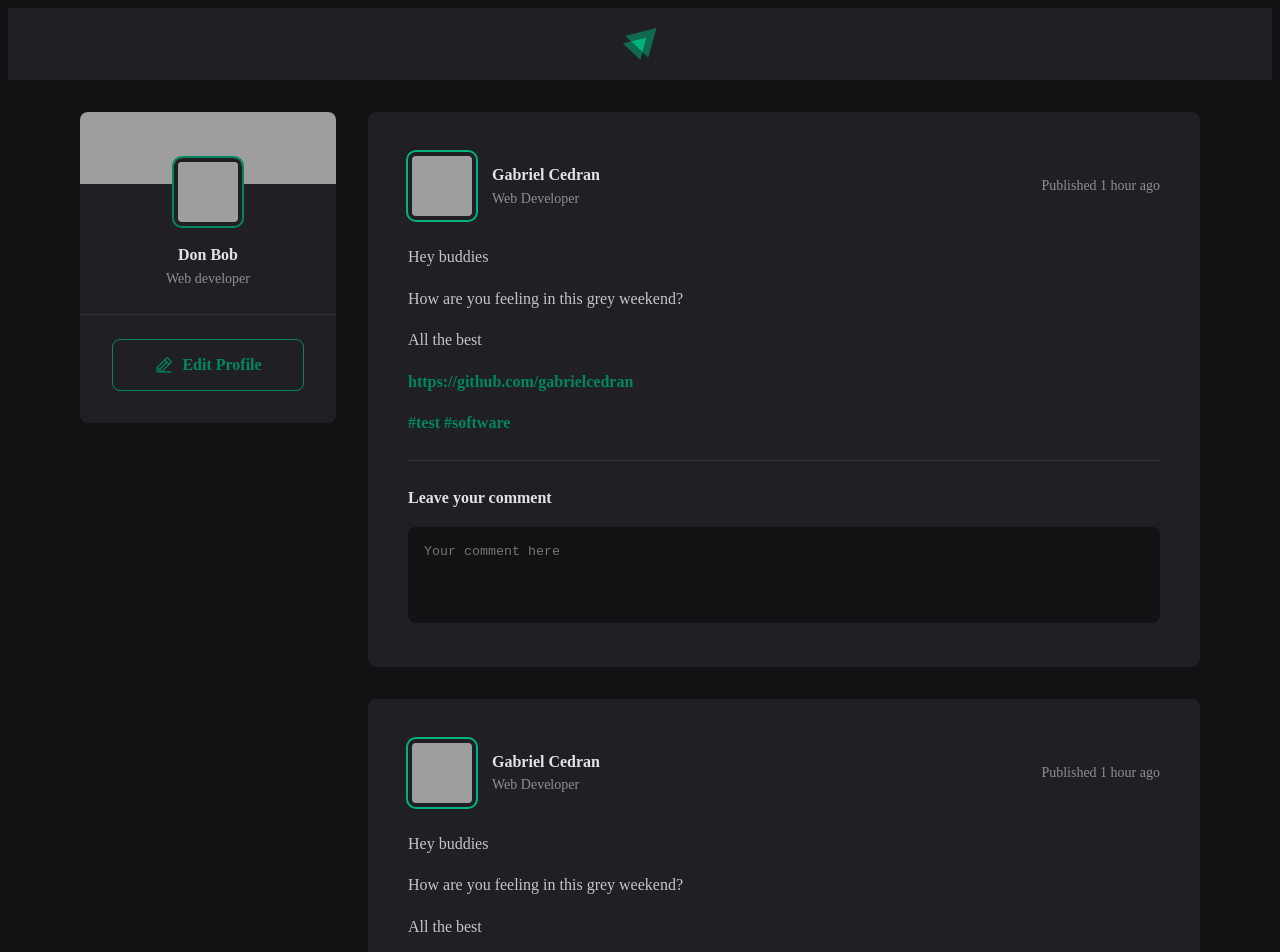
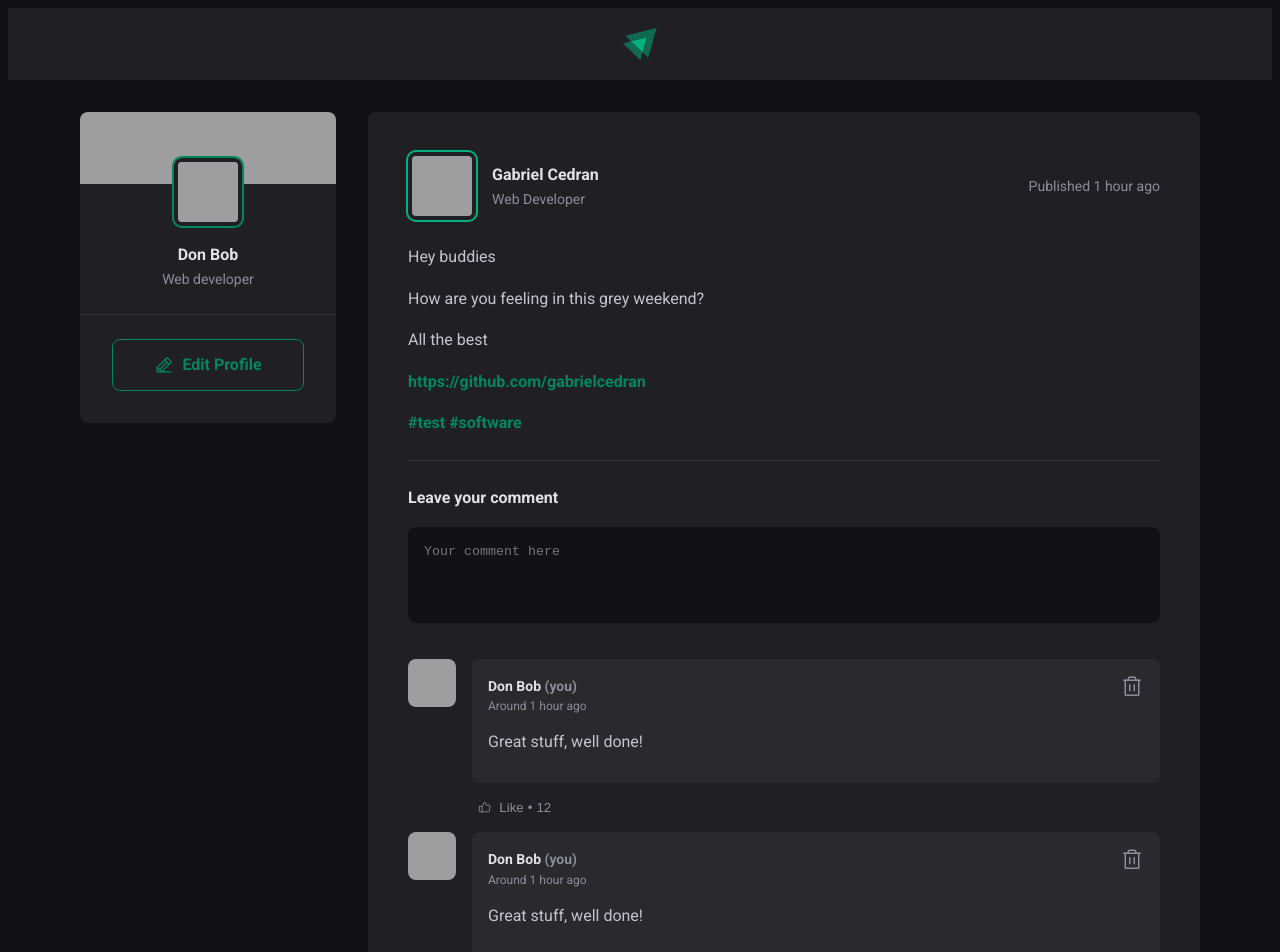
Before and after one commit to gabrielcedran/01-react-vitejs-fundamentals, a React (Vite) app: page / in a window 1280 px wide. Shown: the top 952 px of the page. Built offline with nearby package versions, Linux system fonts and the light colour scheme; grey boxes are pictures that could not be loaded.

Commit message:
Comments section

```diff
--- /dev/null
+++ b/src/components/Comment.jsx
@@ -0,0 +1,29 @@
+import { ThumbsUp, Trash } from 'phosphor-react';
+import styles from './Comment.module.css';
+export function Comment() {
+    return (
+        <div className={styles.comment}>
+            <img src="https://github.com/gabrielcedran.png" />
+
+            <div className={styles.commentBox}>
+                <div className={styles.commentContent}>
+                    <header>
+                        <div className={styles.authorAndTime}>
+                            <strong>Don Bob <span>(you)</span></strong>
+                            <time dateTime='2022-05-11 09:30:11'>Around 1 hour ago</time>
+                        </div>
+
+                        <button title="Delete">
+                            <Trash size={24} />
+                        </button>
+                    </header>
+                    <p>Great stuff, well done!</p>
+                </div>
+
+                <footer>
+                    <button><ThumbsUp/> Like <span>12</span></button>
+                </footer>
+            </div>
+        </div>
+    )
+}
--- /dev/null
+++ b/src/components/Comment.module.css
@@ -0,0 +1,95 @@
+.comment {
+    display: flex;
+    align-items: flex-start;
+    gap: 1rem;
+    margin-top: 1rem;
+
+    img {
+        width: 3rem;
+        height: 3rem;
+        border-radius: 8px;
+    }
+}
+
+.commentBox {
+    flex: 1;
+}
+
+.commentContent {
+    background: var(--grey-700);
+    border-radius: 8px;
+    padding: 1rem;
+}
+
+.commentContent header {
+    display: flex;
+    align-items: flex-start;
+    justify-content: space-between;
+}
+
+.commentContent header button {
+    background: transparent;
+    border: 0;
+    color: var(--grey-400);
+    padding: 0;
+    line-height: 0;
+    cursor: pointer;
+    border-radius: 2px;
+}
+
+.commentContent header button:hover {
+    color: var(--red-500);
+}
+
+.commentContent p {
+    margin-top: 1rem;
+    /* color: var(--grey-300); */
+}
+
+.authorAndTime {
+
+    strong {
+        display: block;
+        color: var(--grey-100);
+        font-size: 0.875rem;
+        line-height: 1.6;
+
+        span {
+            color: var(--grey-400);
+        }
+    }
+
+    time {
+        display: block;
+        color: var(--grey-400);
+        font-size: 0.75rem;
+        line-height: 1.6;
+    }
+}
+
+.commentBox footer {
+    margin-top: 1rem;
+}
+
+.commentBox footer button {
+    background: transparent;
+    border: 0;
+    color: var(--grey-400);
+    cursor: pointer;
+    display: flex;
+    align-items: center;
+    border-radius: 2px;
+}
+
+.commentBox footer button:hover {
+    color: var(--green-400);
+}
+
+.commentBox footer button svg {
+    margin-right: 0.5rem;
+}
+
+.commentBox footer button span::before {
+    content: '\2022';
+    padding: 0 0.25rem;
+}
--- a/src/components/Post.jsx
+++ b/src/components/Post.jsx
@@ -1,3 +1,4 @@
+import { Comment } from './Comment'
 import styles from './Post.module.css'
 
 export function Post() {
@@ -34,6 +35,11 @@ export function Post() {
                     <button type='submit'>Submit</button>
                 </footer>
             </form>
+
+            <div className={styles.comments}>
+                <Comment />
+                <Comment />
+            </div>
         </article>
     )
 }
--- a/src/components/Post.module.css
+++ b/src/components/Post.module.css
@@ -118,3 +118,7 @@
 .commentForm button[type=submit]:hover {
     background: var(--green-400);
 }
+
+.comments {
+    margin-top: 2rem;
+}
--- a/src/global.css
+++ b/src/global.css
@@ -10,6 +10,8 @@
 
     --green-400: #00B37E;
     --green-500: #00875f;
+
+    --red-500: #F75A68;
 }
 
 :focus {
@@ -27,6 +29,7 @@
 
 body {
     background: var(--grey-900);
+    font-family: 'Roboto', sans-serif;
     color: var(--grey-300);
     -webkit-font-smoothing: antialiased;
 }
```
